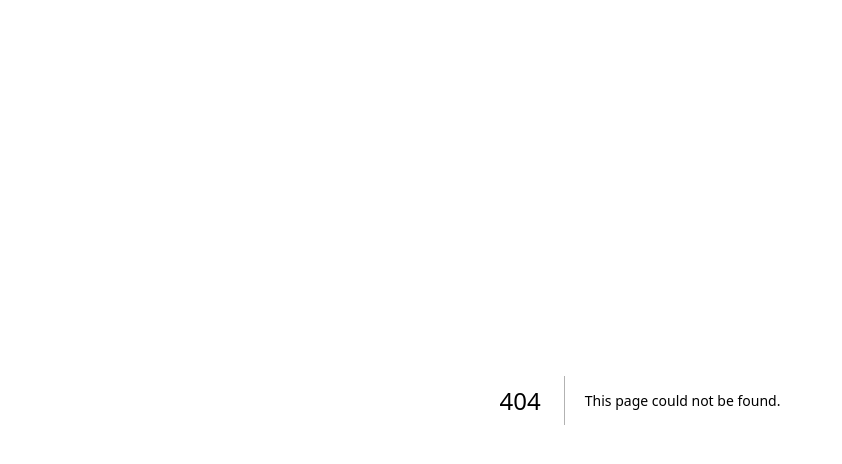
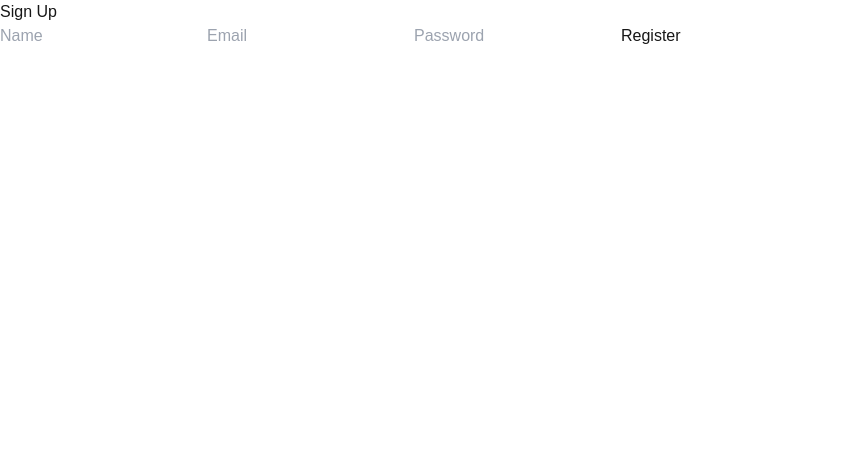
Before and after one commit to Abdul-Andha/binge, a Next.js app: page /signup in a window 1280 px wide. Before the commit this address had no page. Shown: the top 464 px of the page, without its empty margins (0-842 px from the left). Built offline with nearby package versions, Linux system fonts and the light colour scheme; no server answers.

Commit message:
auth backend with placeholder frontend

```diff
--- /dev/null
+++ b/src/app/login/actions.js
@@ -0,0 +1,18 @@
+"use server";
+import { supabase } from '../../lib/supabaseClient';
+
+export const signup = async (formData) => {
+
+  try {
+    const { error } = await supabase.auth.signInWithPassword(formData);
+    if (error) {
+      throw error;
+    }
+
+    const user = (await supabase.auth.getUser()).data.user;
+    return user;
+  } catch (error) {
+    throw error;
+  }
+
+}
--- /dev/null
+++ b/src/app/signup/actions.js
@@ -0,0 +1,32 @@
+"use server";
+import { supabase } from '../../lib/supabaseClient';
+
+export const signup = async (formData) => {
+  const { name, email, password } = formData;
+
+  try {
+    // check if email ends in .edu
+    if (!email.endsWith('.edu'))
+      throw new Error('You must sign up with a .edu email address');
+
+    const { data, error } = await supabase.auth.signUp({
+      email,
+      password,
+      options: {
+        data: {
+          name: name,
+        },
+      },
+      data: { name },
+    });
+    if (error) {
+      throw error;
+    }
+
+    const user = (await supabase.auth.getUser()).data.user;
+    return user;
+  } catch (error) {
+    throw error;
+  }
+
+}
--- /dev/null
+++ b/src/app/signup/page.js
@@ -0,0 +1,68 @@
+"use client";
+import { useEffect, useState } from 'react';
+import { signup } from './actions';
+
+const SupabaseTest = () => {
+  const [formData, setFormData] = useState({
+    name: '',
+    email: '',
+    password: '',
+  });
+  const [loading, setLoading] = useState(false);
+  const [error, setError] = useState(null);
+  const [user, setUser] = useState(null);
+
+  const handleChange = (e) => {
+    setFormData({ ...formData, [e.target.name]: e.target.value });
+  };
+
+  const handleSubmit = async (e) => {
+    e.preventDefault();
+    setLoading(true);
+    try {
+      const data = await signup(formData);
+      setUser(data);
+      setLoading(false);
+      setError(null);
+    } catch (error) {
+      setError(error);
+      setLoading(false);
+    }
+  };
+
+
+  return (
+    <div>
+      <h1>Sign Up</h1>
+      <form onSubmit={handleSubmit}>
+        <input
+          type="text"
+          name="name"
+          placeholder="Name"
+          value={formData.name}
+          onChange={handleChange}
+        />
+        <input
+          type="email"
+          name="email"
+          placeholder="Email"
+          value={formData.email}
+          onChange={handleChange}
+        />
+        <input
+          type="password"
+          name="password"
+          placeholder="Password"
+          value={formData.password}
+          onChange={handleChange}
+        />
+        <button type="submit" disabled={loading}>
+          {loading ? 'Loading...' : 'Register'}
+        </button>
+      </form>
+      {error && <p>Error: {error.message}</p>}
+    </div>
+  );
+};
+
+export default SupabaseTest;
```
Also changed, not shown: src/app/login/page.js (added, +61 -0 lines).
